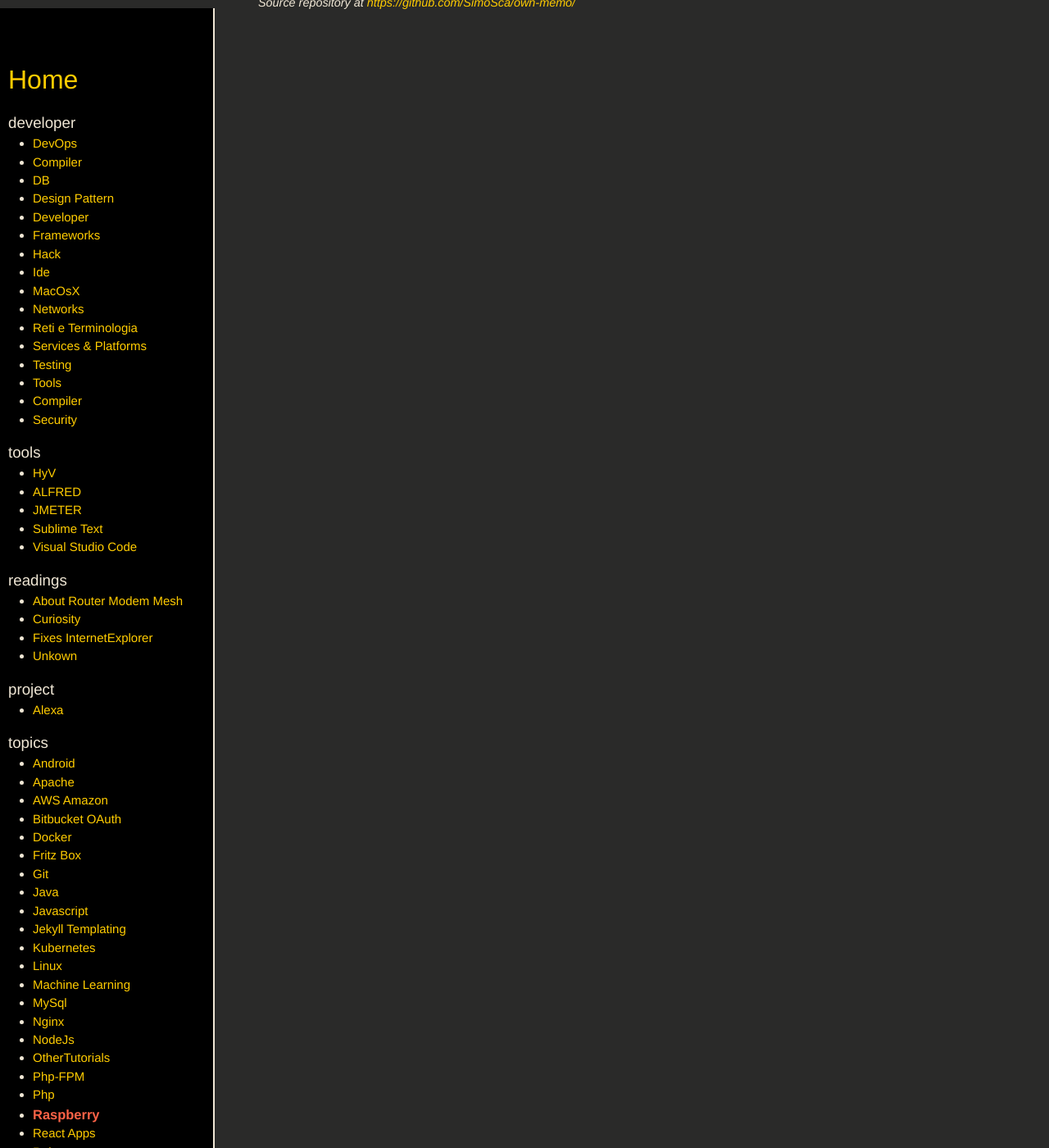
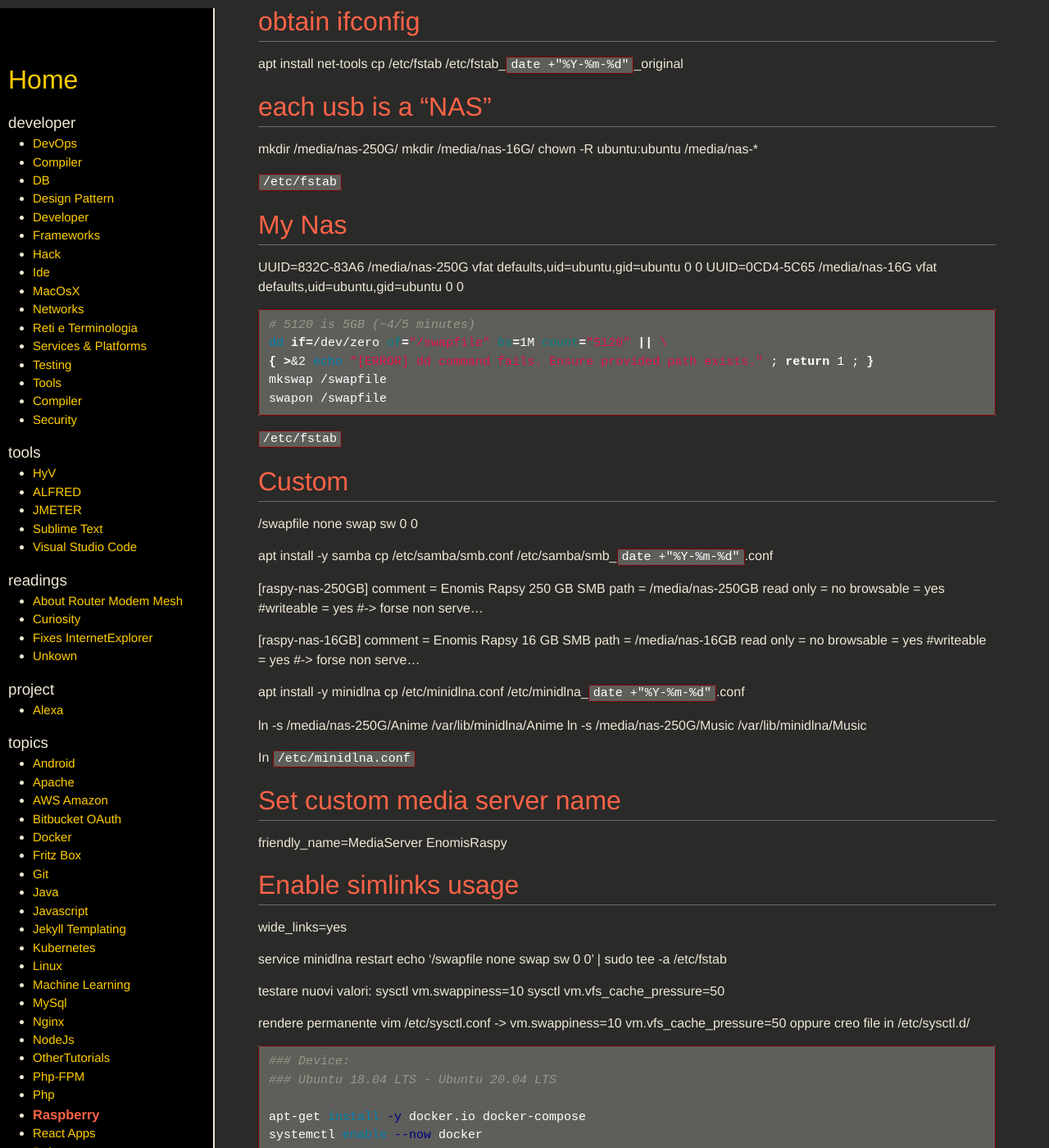
Before and after one commit to SimoSca/own-memo, a Jekyll site: the page built from _pages/topics/raspberry.md, in a window 1280 px wide and 1400 px high, scrolled down 6283 px. Shown: the whole window at 82% size. Built offline with Jekyll 4.4.1, drawn with Linux system fonts in a browser that asks for light colours; nearby versions of some CDN libraries; some of the changed text lies outside the part shown.

Commit message:
[wip] added some commands to backup

`````diff
--- a/_pages/topics/raspberry.md
+++ b/_pages/topics/raspberry.md
@@ -317,3 +317,126 @@
 ======
 
 Compilazione multi architetuttura: tutorial semplice e chiaro [qui](https://ludusrusso.cc/2018/06/29/docker-raspberrypi/).
+
+
+
+Versioning
+==========
+
+### first install
+
+# obtain ifconfig
+apt install net-tools
+cp /etc/fstab /etc/fstab_`date +"%Y-%m-%d"`_original
+# each usb is a "NAS"
+mkdir /media/nas-250G/
+mkdir /media/nas-16G/
+chown -R ubuntu:ubuntu /media/nas-*
+
+`/etc/fstab`
+# My Nas
+UUID=832C-83A6	/media/nas-250G	vfat	defaults,uid=ubuntu,gid=ubuntu	0	0
+UUID=0CD4-5C65	/media/nas-16G	vfat	defaults,uid=ubuntu,gid=ubuntu	0	0
+
+````sh
+# 5120 is 5GB (~4/5 minutes)
+dd if=/dev/zero of="/swapfile" bs=1M count="5120" || \
+{ >&2 echo "[ERROR] dd command fails. Ensure provided path exists." ; return 1 ; }
+mkswap /swapfile
+swapon /swapfile
+````
+
+`/etc/fstab`
+# Custom
+/swapfile	none	swap	sw	0	0
+
+
+apt install -y samba
+cp /etc/samba/smb.conf /etc/samba/smb_`date +"%Y-%m-%d"`.conf
+
+[raspy-nas-250GB]
+    comment = Enomis Rapsy 250 GB SMB
+    path = /media/nas-250GB
+    read only = no
+    browsable = yes
+    #writeable = yes #-> forse non serve...
+
+[raspy-nas-16GB]
+    comment = Enomis Rapsy 16 GB SMB
+    path = /media/nas-16GB
+    read only = no
+    browsable = yes
+    #writeable = yes #-> forse non serve...
+
+
+
+apt install -y minidlna
+cp /etc/minidlna.conf /etc/minidlna_`date +"%Y-%m-%d"`.conf
+
+ln -s /media/nas-250G/Anime /var/lib/minidlna/Anime
+ln -s /media/nas-250G/Music /var/lib/minidlna/Music
+
+In `/etc/minidlna.conf`
+# Set custom media server name
+friendly_name=MediaServer EnomisRaspy
+# Enable simlinks usage
+wide_links=yes
+
+service minidlna restart
+echo '/swapfile none swap sw 0 0' | sudo tee -a /etc/fstab
+
+testare nuovi valori:
+sysctl vm.swappiness=10
+sysctl vm.vfs_cache_pressure=50
+
+rendere permanente
+vim /etc/sysctl.conf ->
+    vm.swappiness=10
+    vm.vfs_cache_pressure=50
+oppure creo file in /etc/sysctl.d/<enomis.conf>
+
+
+
+
+
+
+````sh
+### Device:
+### Ubuntu 18.04 LTS - Ubuntu 20.04 LTS
+
+apt-get install -y docker.io docker-compose
+systemctl enable --now docker
+
+# Docker completion https://docs.docker.com/compose/completion/
+#curl -L https://raw.githubusercontent.com/docker/compose/1.25.4/contrib/completion/bash/docker-compose -o /etc/bash_completion.d/docker-compose
+curl -L "https://raw.githubusercontent.com/docker/compose/$(curl -s https://api.github.com/repos/docker/compose/releases/latest | grep -oP '"tag_name": "\K(.*)(?=")')/contrib/completion/bash/docker-compose" -o /etc/bash_completion.d/docker-compose
+
+
+# Abilitato auto-completion per tutti gli utenti:
+`/etc/bash.bashrc` aggiunto: `if [ -f "/etc/profile.d/bash_completion.sh" ] ; then source /etc/profile.d/bash_completion.sh ; fi`
+
+usermod -a -G docker ubuntu
+
+systemctl status docker
+````
+
+Test server:
+
+````shell
+#mkdir -p /enomis/docker/infrastructure
+mkdir -p /enomis/docker/projects/http-hello/
+````
+
+Provato nginx di test in htto-hello con porta 8080 e aperto sul firewall
+
+
+Ora provo acme-dns:
+
+https://github.com/joohoi/acme-dns/
+
+needs two volumes:
+
+- config file, for example `config/config.cfg`
+- sqlite database folder, for example ` dbdata-sqlite3/`
+
+https://github.com/joohoi/acme-dns/
`````
